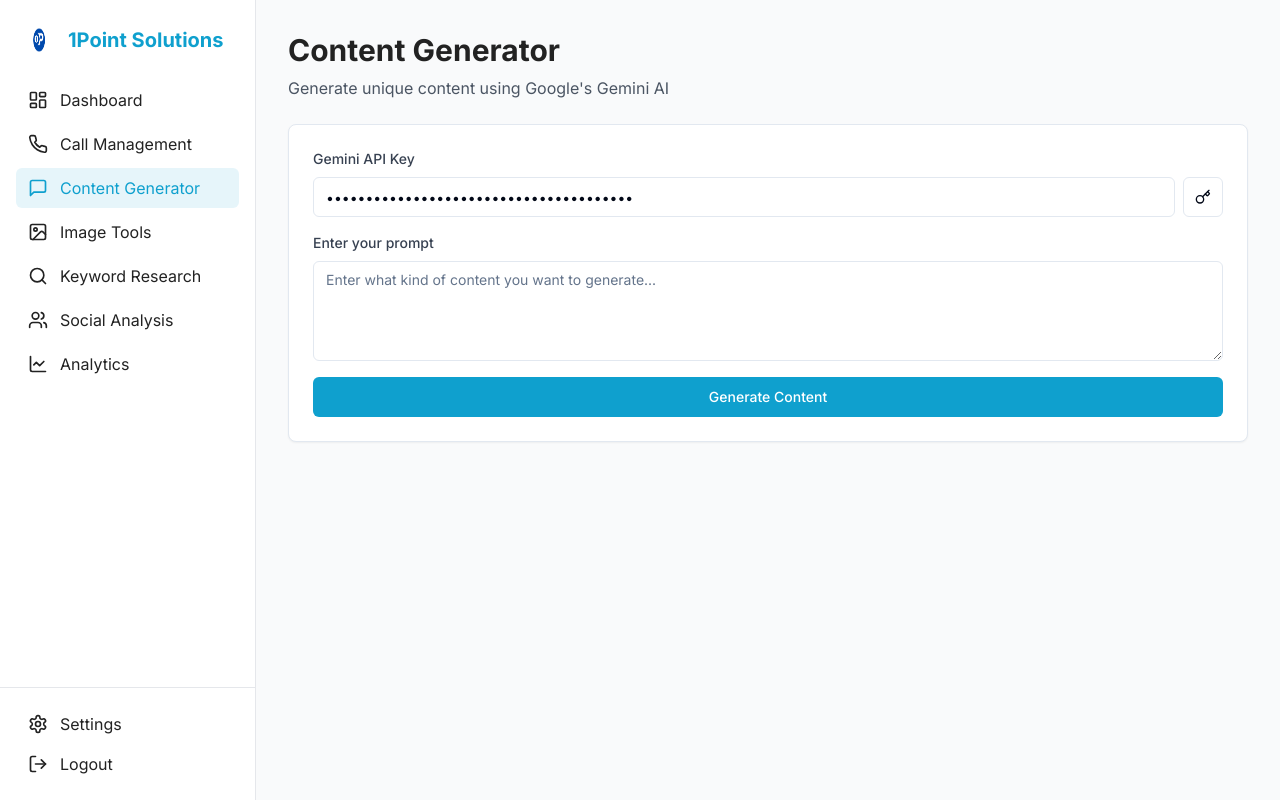
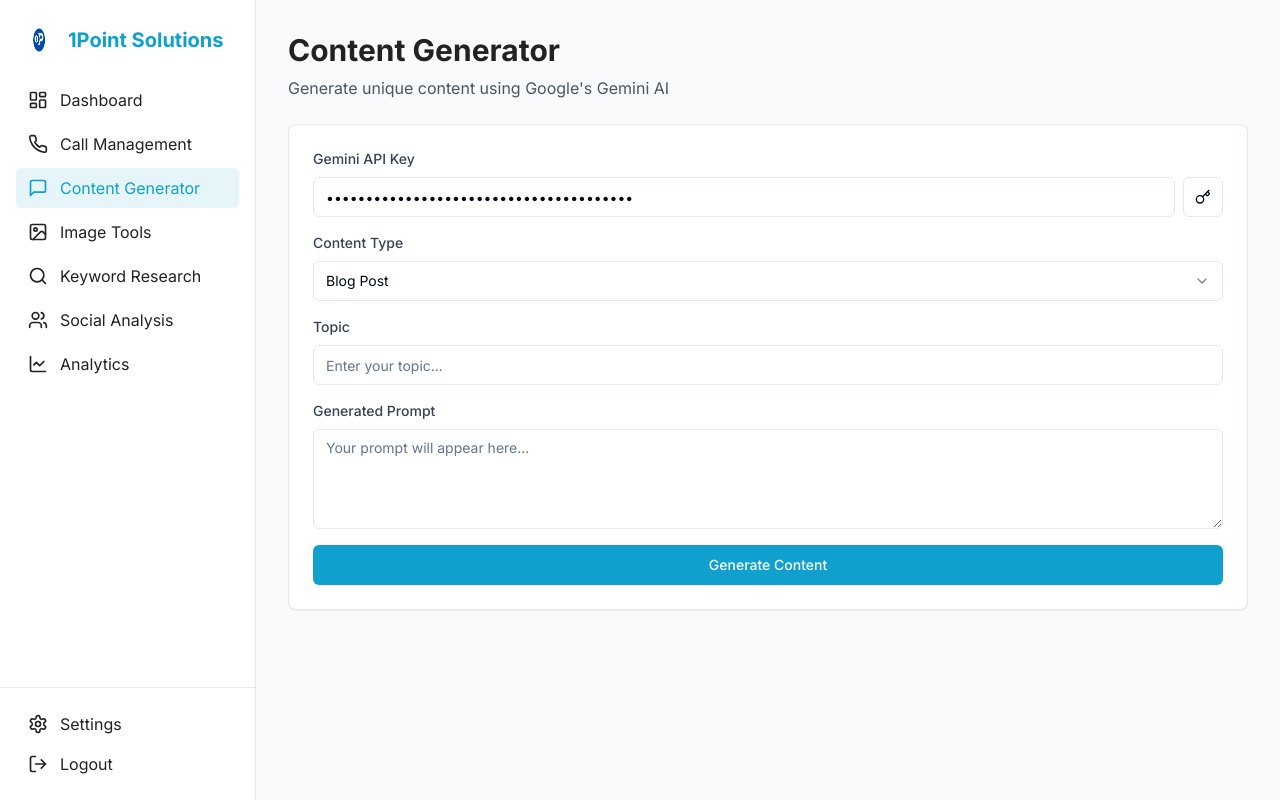
Before and after one commit to weeedi420/1pointsolutions, a React (Vite) app: page /content in a window 1280 px wide. Built offline with nearby package versions, Linux system fonts and the light colour scheme; what @vapi-ai/web would draw is missing.

Commit message:
Add options for content generation
Enhanced the content generation feature by adding more options for blogs, social media posts, website content, and ad copy. Included basic prompts for each new content type to streamline user experience.
[skip gpt_engineer]

```diff
--- a/src/pages/Content.tsx
+++ b/src/pages/Content.tsx
@@ -6,38 +6,85 @@ import { Textarea } from "@/components/ui/textarea";
 import { Input } from "@/components/ui/input";
 import { useToast } from "@/hooks/use-toast";
 import { Loader2, Key } from "lucide-react";
+import {
+  Select,
+  SelectContent,
+  SelectItem,
+  SelectTrigger,
+  SelectValue,
+} from "@/components/ui/select";
+
+const contentTypes = {
+  blog: {
+    label: "Blog Post",
+    prompt: "Write a comprehensive blog post about",
+  },
+  social: {
+    label: "Social Media Post",
+    prompt: "Create an engaging social media post about",
+  },
+  website: {
+    label: "Website Content",
+    prompt: "Generate professional website content about",
+  },
+  adCopy: {
+    label: "Ad Copy",
+    prompt: "Write compelling ad copy for",
+  }
+};
 
 const Content = () => {
   const [prompt, setPrompt] = useState("");
   const [generatedContent, setGeneratedContent] = useState("");
   const [isLoading, setIsLoading] = useState(false);
   const [apiKey, setApiKey] = useState("");
+  const [contentType, setContentType] = useState("blog");
+  const [topic, setTopic] = useState("");
   const { toast } = useToast();
 
-  // Load API key from localStorage on component mount
   useEffect(() => {
     const savedApiKey = localStorage.getItem("gemini_api_key");
     if (savedApiKey) {
       setApiKey(savedApiKey);
     } else {
-      // Set the default API key if none exists in localStorage
       const defaultKey = "AIzaSyDeJrf5k7cukzfvW2gNvWBsWB-W3mSdmRM";
       setApiKey(defaultKey);
       localStorage.setItem("gemini_api_key", defaultKey);
     }
   }, []);
 
-  // Save API key to localStorage when it changes
   const handleApiKeyChange = (newKey: string) => {
     setApiKey(newKey);
     localStorage.setItem("gemini_api_key", newKey);
+  };
+
+  useEffect(() => {
+    if (topic && contentType) {
+      const selectedType = contentTypes[contentType as keyof typeof contentTypes];
+      setPrompt(`${selectedType.prompt} ${topic}. ${getAdditionalInstructions(contentType)}`);
+    }
+  }, [topic, contentType]);
+
+  const getAdditionalInstructions = (type: string) => {
+    switch (type) {
+      case "blog":
+        return "Include an introduction, 3-4 main points with subheadings, and a conclusion. Make it informative and engaging.";
+      case "social":
+        return "Keep it concise, include hashtags, and make it attention-grabbing. Optimize for engagement.";
+      case "website":
+        return "Focus on benefits, use clear headings, and maintain a professional tone. Include a call-to-action.";
+      case "adCopy":
+        return "Highlight unique selling points, create urgency, and include a clear call-to-action. Keep it persuasive and concise.";
+      default:
+        return "";
+    }
   };
 
   const generateContent = async () => {
     if (!prompt.trim()) {
       toast({
         title: "Error",
-        description: "Please enter a prompt",
+        description: "Please enter a topic and select a content type",
         variant: "destructive",
       });
       return;
@@ -132,12 +179,45 @@ const Content = () => {
 
             <div>
               <label className="block text-sm font-medium text-gray-700 mb-2">
-                Enter your prompt
+                Content Type
+              </label>
+              <Select
+                value={contentType}
+                onValueChange={setContentType}
+              >
+                <SelectTrigger>
+                  <SelectValue placeholder="Select content type" />
+                </SelectTrigger>
+                <SelectContent>
+                  {Object.entries(contentTypes).map(([key, value]) => (
+                    <SelectItem key={key} value={key}>
+                      {value.label}
+                    </SelectItem>
+                  ))}
+                </SelectContent>
+              </Select>
+            </div>
+
+            <div>
+              <label className="block text-sm font-medium text-gray-700 mb-2">
+                Topic
+              </label>
+              <Input
+                value={topic}
+                onChange={(e) => setTopic(e.target.value)}
+                placeholder="Enter your topic..."
+                className="w-full"
+              />
+            </div>
+
+            <div>
+              <label className="block text-sm font-medium text-gray-700 mb-2">
+                Generated Prompt
               </label>
               <Textarea
                 value={prompt}
                 onChange={(e) => setPrompt(e.target.value)}
-                placeholder="Enter what kind of content you want to generate..."
+                placeholder="Your prompt will appear here..."
                 className="min-h-[100px]"
               />
             </div>
```
